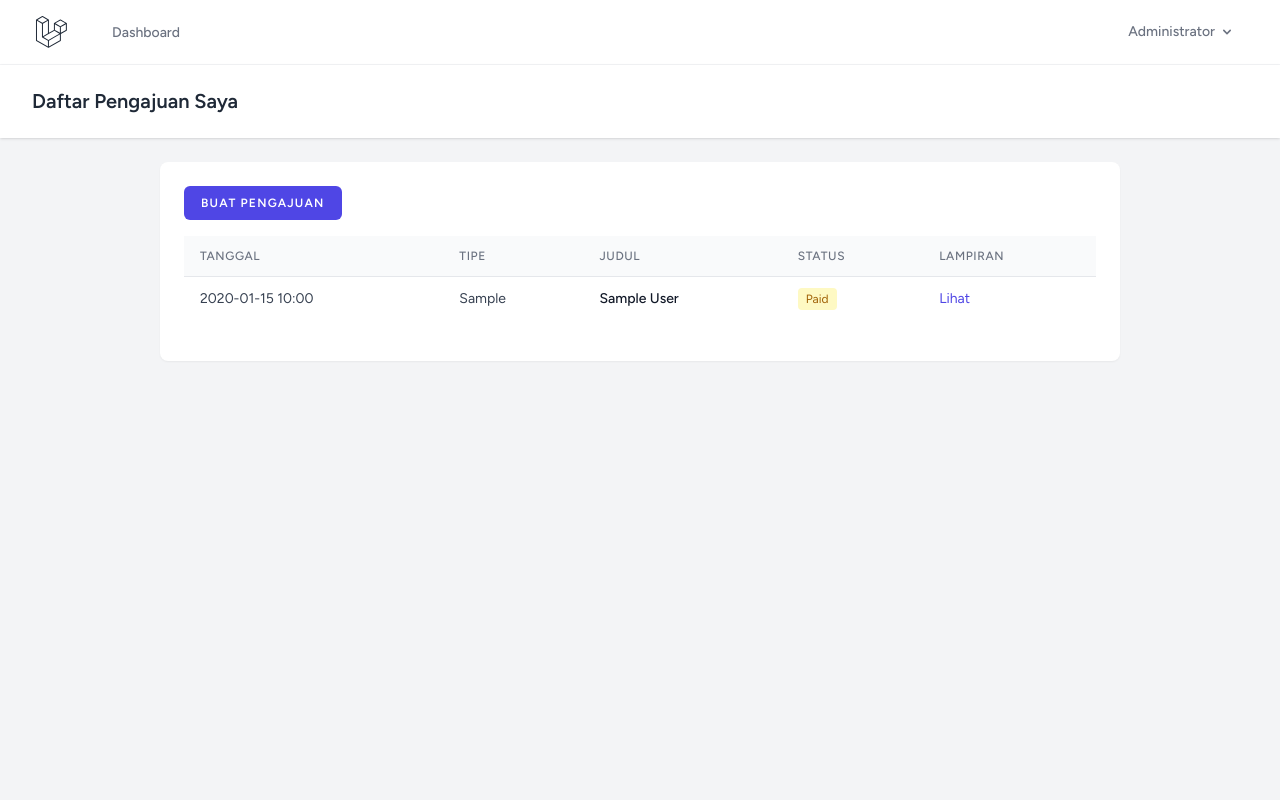
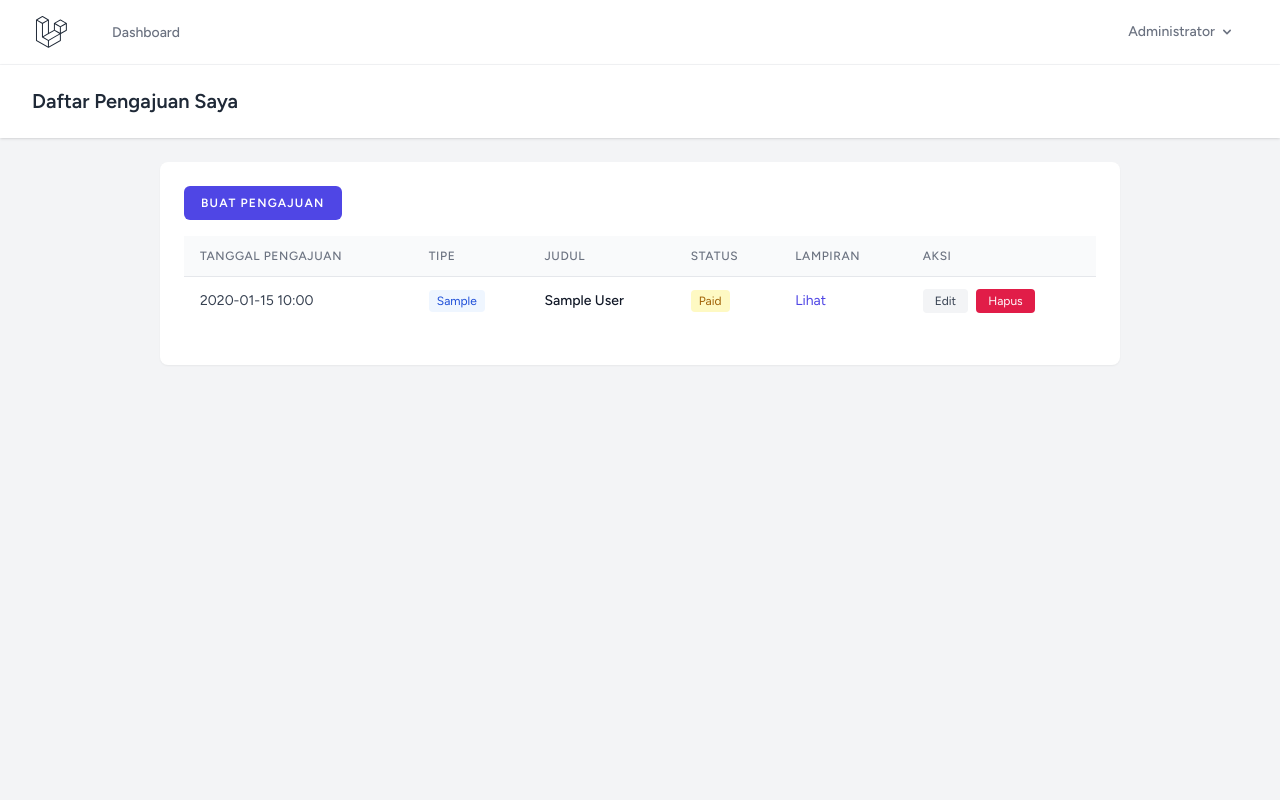
Before and after one commit to maman2008/Laundary_web, a Laravel app: page /pengajuan in a window 1280 px wide. Run offline with Laravel 12, Linux system fonts and the light colour scheme; a user stored in the database is signed in; data comes from the database, SQL or seed files in the repository; tables that the repository leaves empty hold one stand-in row (values such as "Sample post"); style sheets or scripts are compiled from the project's sources.

Commit message:
add fitru edit and delete in pengajuan fitru

```diff
--- a/app/Http/Controllers/EmployeeRequestController.php
+++ b/app/Http/Controllers/EmployeeRequestController.php
@@ -24,11 +24,9 @@ class EmployeeRequestController extends Controller
     public function store(Request $request)
     {
         $validated = $request->validate([
-            'type' => ['required', 'in:damage,shortage,leave'],
+            'type' => ['required', 'in:kerusakan_barang,kekurangan_barang'],
             'title' => ['required', 'string', 'max:255'],
             'description' => ['nullable', 'string'],
-            'start_date' => ['nullable', 'date'],
-            'end_date' => ['nullable', 'date', 'after_or_equal:start_date'],
             'attachment' => ['nullable', 'file', 'max:5120'],
         ]);
 
@@ -42,12 +40,52 @@ class EmployeeRequestController extends Controller
             'type' => $validated['type'],
             'title' => $validated['title'],
             'description' => $validated['description'] ?? null,
-            'start_date' => $validated['start_date'] ?? null,
-            'end_date' => $validated['end_date'] ?? null,
             'attachment_path' => $path,
             'status' => 'pending',
         ]);
 
         return redirect()->route('requests.index')->with('status', 'Pengajuan berhasil dibuat.');
     }
+
+    public function edit(int $id)
+    {
+        $req = EmployeeRequest::where('user_id', Auth::id())->findOrFail($id);
+        return view('requests.edit', compact('req'));
+    }
+
+    public function update(Request $request, int $id)
+    {
+        $req = EmployeeRequest::where('user_id', Auth::id())->findOrFail($id);
+
+        $validated = $request->validate([
+            'type' => ['required', 'in:kerusakan_barang,kekurangan_barang'],
+            'title' => ['required', 'string', 'max:255'],
+            'description' => ['nullable', 'string'],
+            'attachment' => ['nullable', 'file', 'max:5120'],
+        ]);
+
+        if ($request->hasFile('attachment')) {
+            if ($req->attachment_path) {
+                Storage::disk('public')->delete($req->attachment_path);
+            }
+            $req->attachment_path = $request->file('attachment')->store('employee_requests', 'public');
+        }
+
+        $req->type = $validated['type'];
+        $req->title = $validated['title'];
+        $req->description = $validated['description'] ?? null;
+        $req->save();
+
+        return redirect()->route('requests.index')->with('status', 'Pengajuan berhasil diperbarui.');
+    }
+
+    public function destroy(int $id)
+    {
+        $req = EmployeeRequest::where('user_id', Auth::id())->findOrFail($id);
+        if ($req->attachment_path) {
+            Storage::disk('public')->delete($req->attachment_path);
+        }
+        $req->delete();
+        return back()->with('status', 'Pengajuan berhasil dihapus.');
+    }
 }
--- a/resources/views/admin/pengajuan/index.blade.php
+++ b/resources/views/admin/pengajuan/index.blade.php
@@ -32,7 +32,7 @@
                                 <th class="px-4 py-2 text-left text-xs font-medium text-gray-500 uppercase">Karyawan</th>
                                 <th class="px-4 py-2 text-left text-xs font-medium text-gray-500 uppercase">Tipe</th>
                                 <th class="px-4 py-2 text-left text-xs font-medium text-gray-500 uppercase">Judul</th>
-                                <th class="px-4 py-2 text-left text-xs font-medium text-gray-500 uppercase">Tanggal</th>
+                                <th class="px-4 py-2 text-left text-xs font-medium text-gray-500 uppercase">Tanggal Pengajuan</th>
                                 <th class="px-4 py-2 text-left text-xs font-medium text-gray-500 uppercase">Lampiran</th>
                                 <th class="px-4 py-2 text-left text-xs font-medium text-gray-500 uppercase">Status</th>
                                 <th class="px-4 py-2"></th>
@@ -42,9 +42,9 @@
                             @foreach ($requests as $r)
                                 <tr>
                                     <td class="px-4 py-2 text-sm">{{ $r->user->name }}</td>
-                                    <td class="px-4 py-2 text-sm">{{ ucfirst($r->type) }}</td>
+                                    <td class="px-4 py-2 text-sm">{{ ucwords(str_replace('_',' ', $r->type)) }}</td>
                                     <td class="px-4 py-2 text-sm">{{ $r->title }}</td>
-                                    <td class="px-4 py-2 text-sm">{{ $r->start_date }} @if($r->end_date) - {{ $r->end_date }} @endif</td>
+                                    <td class="px-4 py-2 text-sm text-gray-700">{{ $r->created_at?->format('Y-m-d H:i') }}</td>
                                     <td class="px-4 py-2 text-sm">
                                         @if ($r->attachment_path)
                                             <a href="{{ asset('storage/'.$r->attachment_path) }}" target="_blank" class="text-indigo-600 hover:underline">Lihat</a>
--- a/resources/views/requests/index.blade.php
+++ b/resources/views/requests/index.blade.php
@@ -21,18 +21,21 @@
                         <table class="min-w-full divide-y divide-gray-200">
                             <thead class="bg-gray-50">
                                 <tr>
-                                    <th class="px-4 py-3 text-left text-xs font-medium text-gray-500 uppercase tracking-wider">Tanggal</th>
+                                    <th class="px-4 py-3 text-left text-xs font-medium text-gray-500 uppercase tracking-wider">Tanggal Pengajuan</th>
                                     <th class="px-4 py-3 text-left text-xs font-medium text-gray-500 uppercase tracking-wider">Tipe</th>
                                     <th class="px-4 py-3 text-left text-xs font-medium text-gray-500 uppercase tracking-wider">Judul</th>
                                     <th class="px-4 py-3 text-left text-xs font-medium text-gray-500 uppercase tracking-wider">Status</th>
                                     <th class="px-4 py-3 text-left text-xs font-medium text-gray-500 uppercase tracking-wider">Lampiran</th>
+                                    <th class="px-4 py-3 text-left text-xs font-medium text-gray-500 uppercase tracking-wider">Aksi</th>
                                 </tr>
                             </thead>
                             <tbody class="bg-white divide-y divide-gray-200">
                                 @forelse ($requests as $req)
                                     <tr>
                                         <td class="px-4 py-3 text-sm text-gray-700">{{ $req->created_at->format('Y-m-d H:i') }}</td>
-                                        <td class="px-4 py-3 text-sm text-gray-700">{{ ucfirst($req->type) }}</td>
+                                        <td class="px-4 py-3 text-sm">
+                                            <span class="px-2 py-1 rounded text-xs bg-blue-50 text-blue-700">{{ ucwords(str_replace('_',' ', $req->type)) }}</span>
+                                        </td>
                                         <td class="px-4 py-3 text-sm text-gray-900 font-medium">{{ $req->title }}</td>
                                         <td class="px-4 py-3 text-sm">
                                             <span class="px-2 py-1 rounded text-xs {{ $req->status === 'accepted' ? 'bg-green-100 text-green-700' : ($req->status === 'rejected' ? 'bg-red-100 text-red-700' : 'bg-yellow-100 text-yellow-700') }}">{{ ucfirst($req->status) }}</span>
@@ -43,6 +46,16 @@
                                             @else
                                                 <span class="text-gray-400">-</span>
                                             @endif
+                                        </td>
+                                        <td class="px-4 py-3 text-sm">
+                                            <div class="flex items-center gap-2">
+                                                <a href="{{ route('requests.edit', $req->id) }}" class="px-3 py-1 rounded bg-gray-100 text-gray-700 text-xs">Edit</a>
+                                                <form method="POST" action="{{ route('requests.destroy', $req->id) }}" onsubmit="return confirm('Hapus pengajuan ini?')">
+                                                    @csrf
+                                                    @method('DELETE')
+                                                    <button class="px-3 py-1 rounded bg-rose-600 text-white text-xs">Hapus</button>
+                                                </form>
+                                            </div>
                                         </td>
                                     </tr>
                                 @empty
--- a/routes/web.php
+++ b/routes/web.php
@@ -34,6 +34,9 @@ Route::middleware(['auth', 'role:karyawan'])->group(function () {
     Route::get('/pengajuan', [EmployeeRequestController::class, 'index'])->name('requests.index');
     Route::get('/pengajuan/buat', [EmployeeRequestController::class, 'create'])->name('requests.create');
     Route::post('/pengajuan', [EmployeeRequestController::class, 'store'])->name('requests.store');
+    Route::get('/pengajuan/{id}/edit', [EmployeeRequestController::class, 'edit'])->name('requests.edit');
+    Route::put('/pengajuan/{id}', [EmployeeRequestController::class, 'update'])->name('requests.update');
+    Route::delete('/pengajuan/{id}', [EmployeeRequestController::class, 'destroy'])->name('requests.destroy');
 
     // Gaji karyawan
     Route::get('/gaji', [PayrollController::class, 'index'])->name('payrolls.index');
```
Also changed, not shown: resources/views/requests/create.blade.php (+3 -15 lines).
